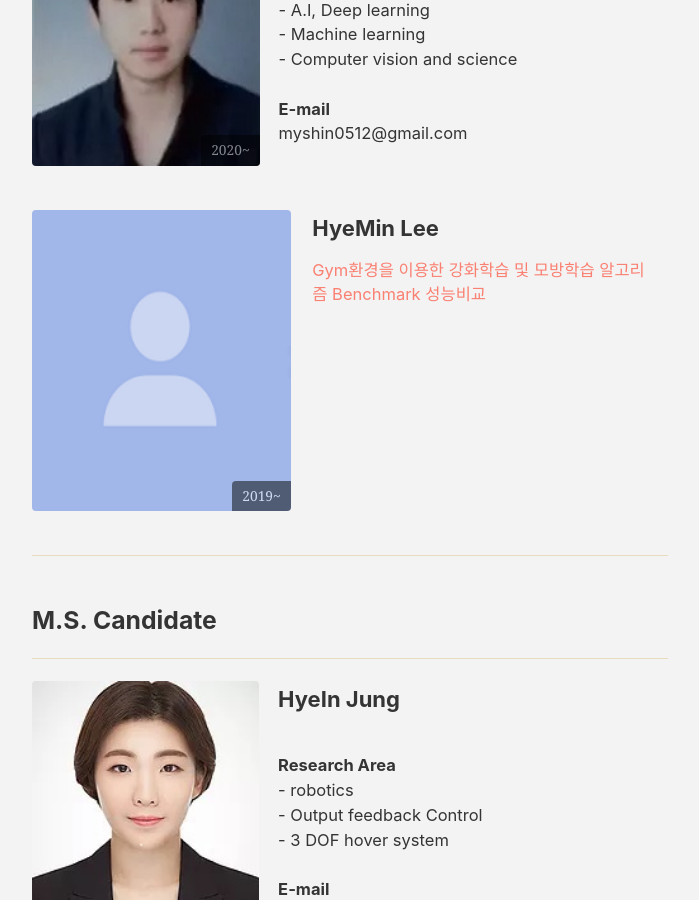
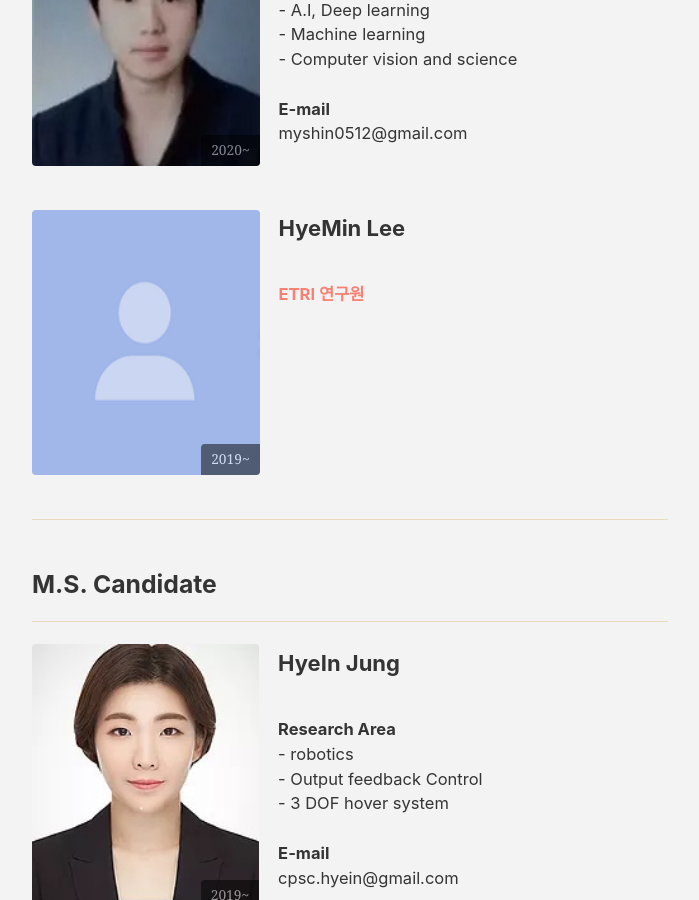
Before and after one commit to CPSC-LAB/CPSC-LAB.github.io, a Jekyll site: the page built from _pages/members.md, in a window 1280 px wide and 900 px high, scrolled down 679 px. Shown: the whole window, without its empty margins (290-989 px from the left). Built offline with Jekyll 4.4.1, drawn with Linux system fonts in a browser that asks for light colours; cached includes are drawn as plain includes.

Commit message:
Update members.md

```diff
--- a/_pages/members.md
+++ b/_pages/members.md
@@ -17,7 +17,7 @@ feature_row:
   - image_path: /assets/images/members/noface.jpg
     image_caption: "2019~"
     title: "HyeMin Lee"
-    excerpt : "<span style='color:salmon'>Gym환경을 이용한 강화학습 및 모방학습 알고리즘 Benchmark 성능비교"
+    excerpt : "　　　　　　　　　　　　　　　　　　　　　　　<br><span style='color:salmon'><b>ETRI 연구원</b>"
 
 feature_row2:
   - image_path: /assets/images/members/HI.jpg
```
